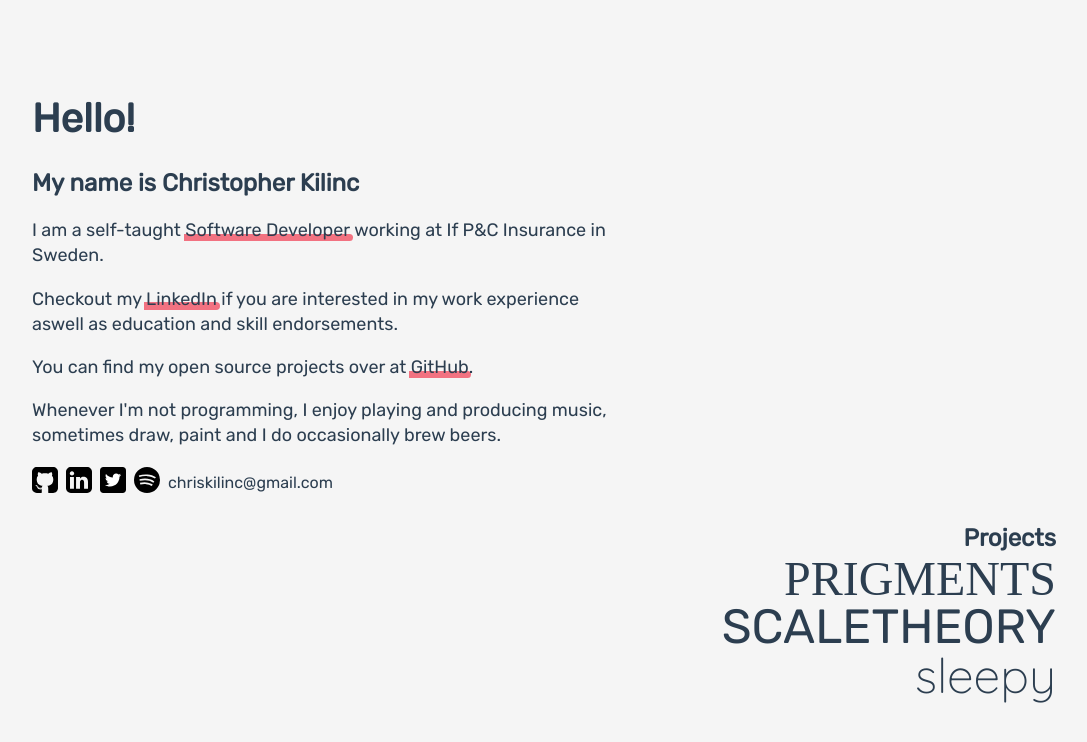
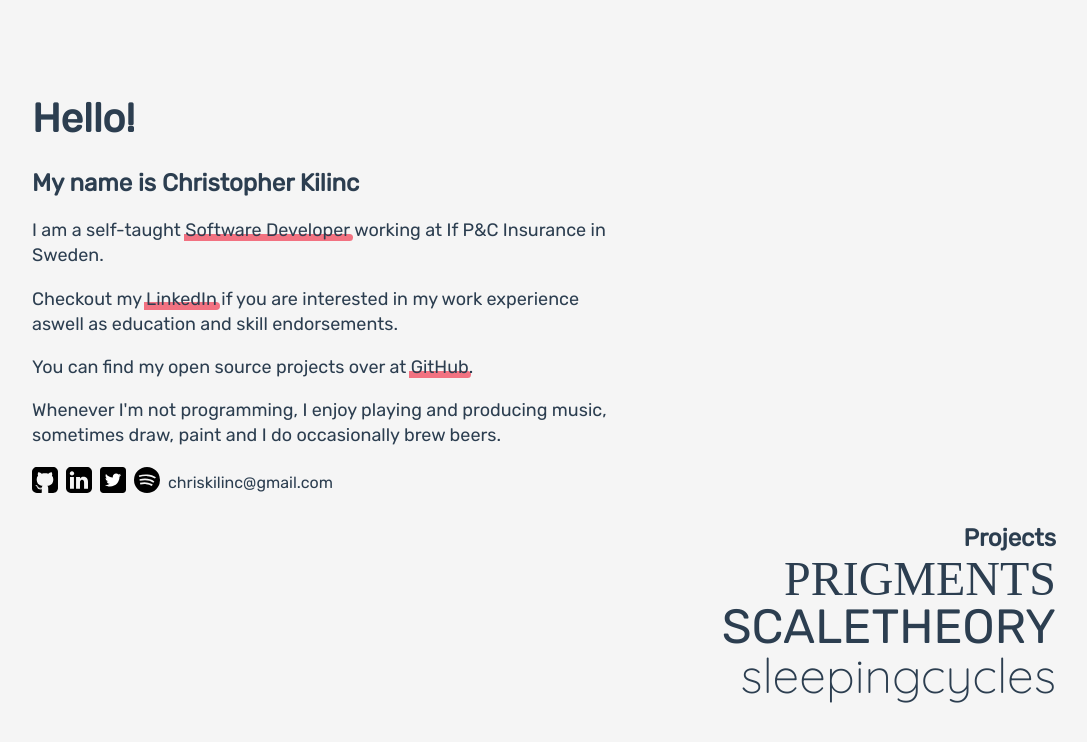
Before and after one commit to chriskilinc/chriskilinc-portfolio, a React (Create React App) app: page / in a window 1280 px wide. Shown: the top 742 px of the page, without its empty margins (96-1183 px from the left). Built offline with nearby package versions, Linux system fonts and the light colour scheme; a web font is replaced by a local one.

Commit message:
change sleepy to sleepingcycles

```diff
--- a/src/App.js
+++ b/src/App.js
@@ -28,7 +28,7 @@ function App() {
             <h2>Projects</h2>
             <a className="text-pigments" target="blank" rel="noreferrer noopener" href="https://pigments.chriskilinc.com/">PRIGMENTS</a>
             <a className="text-scaletheory" target="blank" rel="noreferrer noopener" href="https://scaletheory.chriskilinc.com/">SCALETHEORY</a>
-            <a className="text-sleepy" target="blank" rel="noreferrer noopener" href="https://www.sleepingcycles.com/">sleepy</a>
+            <a className="text-sleepy" target="blank" rel="noreferrer noopener" href="https://www.sleepingcycles.com/">sleepingcycles</a>
           </section>
         </main>
       </div>
```
